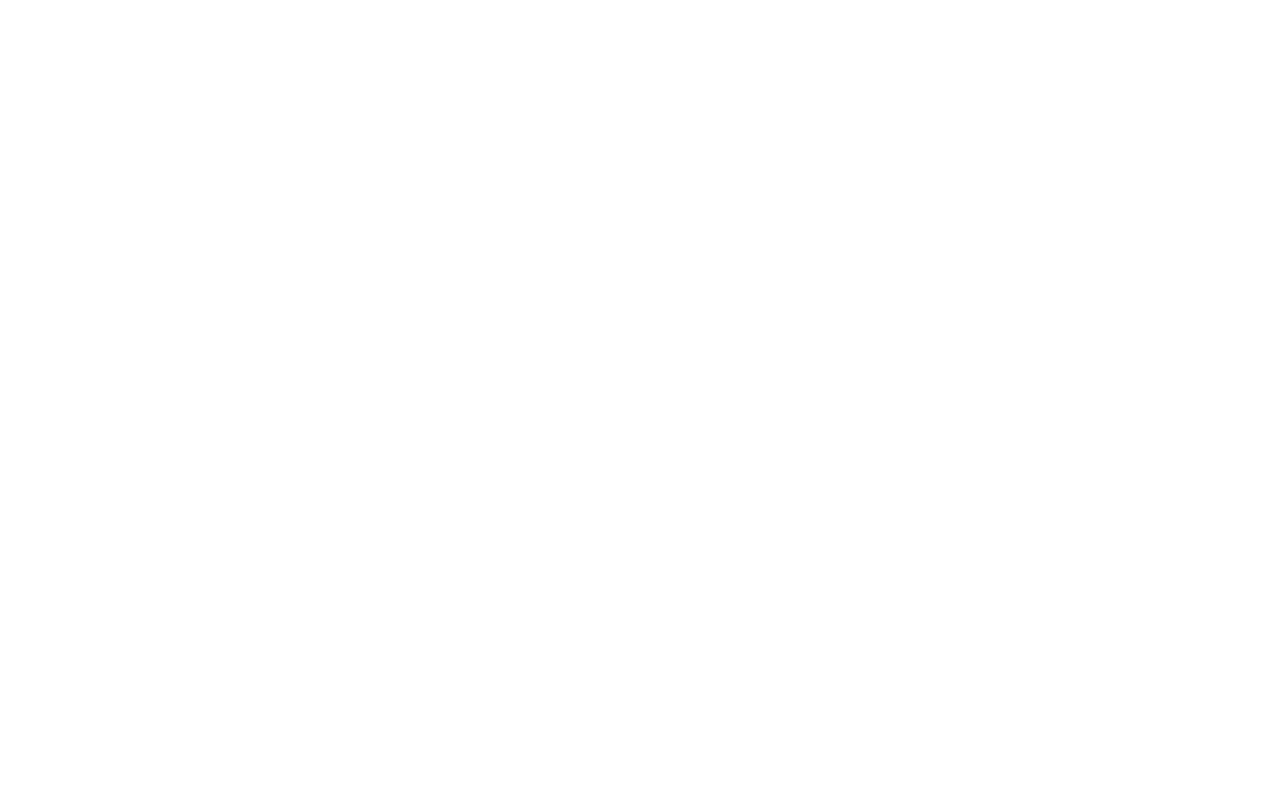
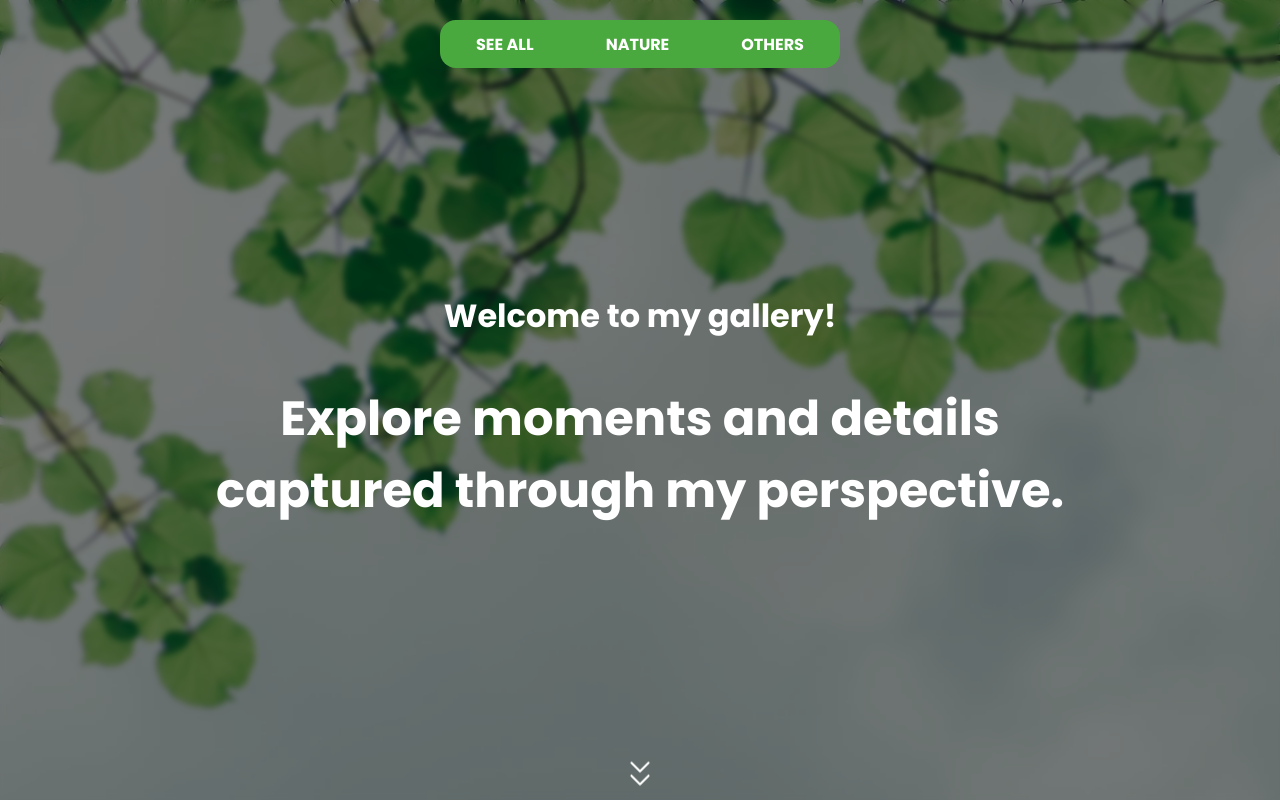
Before and after one commit to viniciusjdebiasi/photo-gallery, a React (Vite) app: page / in a window 1280 px wide. Built offline with nearby package versions, Linux system fonts and the light colour scheme.

Commit message:
started e finished home page with css

```diff
--- a/index.html
+++ b/index.html
@@ -1,9 +1,15 @@
-<!doctype html>
+<!DOCTYPE html>
 <html lang="en">
   <head>
     <meta charset="UTF-8" />
     <link rel="icon" type="image/svg+xml" href="/fotos.png" />
     <meta name="viewport" content="width=device-width, initial-scale=1.0" />
+    <link rel="preconnect" href="https://fonts.googleapis.com" />
+    <link rel="preconnect" href="https://fonts.gstatic.com" crossorigin />
+    <link
+      href="https://fonts.googleapis.com/css2?family=Poppins:ital,wght@0,100;0,200;0,300;0,400;0,500;0,600;0,700;0,800;0,900;1,100;1,200;1,300;1,400;1,500;1,600;1,700;1,800;1,900&display=swap"
+      rel="stylesheet"
+    />
     <title>Photo Gallery</title>
   </head>
   <body>
--- a/package.json
+++ b/package.json
@@ -10,6 +10,7 @@
     "preview": "vite preview"
   },
   "dependencies": {
+    "@radix-ui/react-icons": "^1.3.0",
     "react": "^18.3.1",
     "react-dom": "^18.3.1"
   },
--- a/src/App.css
+++ b/src/App.css
@@ -0,0 +1,83 @@
+.home-page {
+    background-image: url('./assets/home.jpg');
+    background-repeat: no-repeat;
+    background-size: cover;
+    height: 100vh;
+    display: flex;
+    align-items: center;
+    justify-content: center;
+}
+
+.home-page::before {
+    content: '';
+    position: absolute;
+    width: 100%;
+    height: 100%;
+    background: rgba(0, 0, 0, 0.5);
+    /* overlay escuro */
+    backdrop-filter: blur(3px);
+    /* desfoque */
+    z-index: 1;
+}
+
+.container-home {
+    position: relative;
+    z-index: 2;
+    height: 95vh;
+    display: flex;
+    flex-direction: column;
+    justify-content: space-between;
+    align-items: center;
+}
+
+.header-home {
+    width: 25rem;
+    max-width: 25rem;
+    height: 3rem;
+    display: flex;
+    justify-content: space-around;
+    align-items: center;
+    background-color: #4aa93e;
+    border-radius: 1rem;
+}
+
+.link-page {
+    text-transform: uppercase;
+    font-weight: bold;
+    text-decoration: none;
+    color: #fff;
+    overflow: hidden;
+}
+
+.container-text {
+    color: #fff;
+    text-align: center;
+    font-size: 2rem;
+    max-width: 55rem;
+}
+
+@keyframes moveIcon {
+    0% {
+        transform: translateY(0);
+    }
+
+    50% {
+        transform: translateY(0.8rem);
+    }
+
+    100% {
+        transform: translateY(0);
+    }
+}
+
+.icons {
+    width: 2rem;
+    height: auto;
+    color: #fff;
+    cursor: pointer;
+    animation: moveIcon 1.7s infinite;
+}
+
+.icons:hover {
+    color: #4aa93e;
+}
--- a/src/App.jsx
+++ b/src/App.jsx
@@ -1,12 +1,27 @@
-import './App.css'
+import { DoubleArrowDownIcon } from "@radix-ui/react-icons";
+import "./App.css";
 
 function App() {
-
   return (
     <>
-
+      <div className="home-page">
+        <div className="container-home">
+          <header className="header-home">
+            <a href="" className="link-page">See all</a>
+            <a href="" className="link-page">Nature</a>
+            <a href="" className="link-page">Others</a>
+          </header>
+          <section className="container-text">
+            <h4>Welcome to my gallery!</h4>
+            <h1>
+              Explore moments and details captured through my perspective.
+            </h1>
+          </section>
+          <DoubleArrowDownIcon className="icons" />
+        </div>
+      </div>
     </>
-  )
+  );
 }
 
-export default App
+export default App;
--- a/src/index.css
+++ b/src/index.css
@@ -0,0 +1,5 @@
+body{
+    margin: 0;
+    padding: 0;
+    font-family: 'Poppins';
+}
```
Also changed, not shown: src/assets/home.jpg (added), 1 other file (tests, documents, lock files or other folders).
